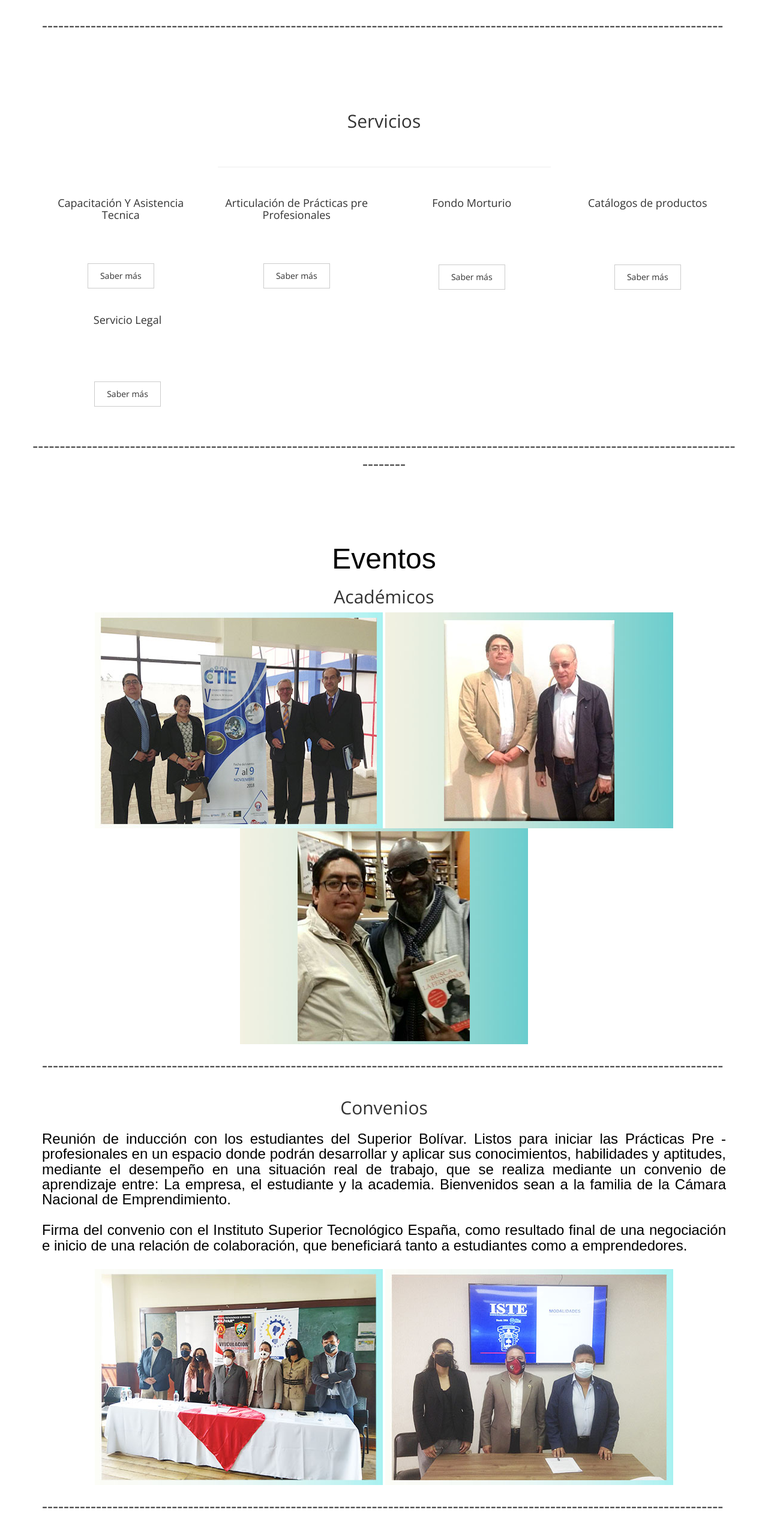
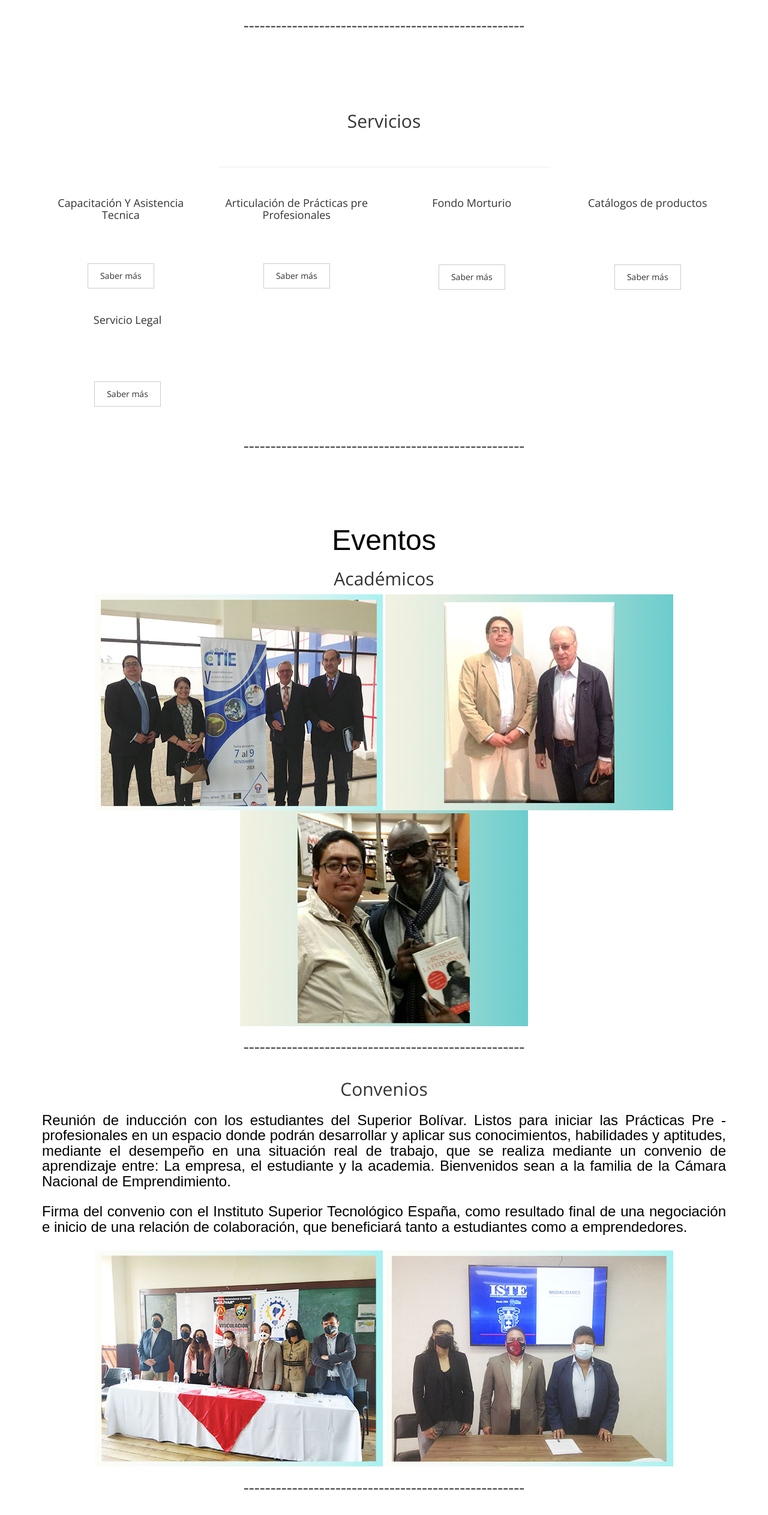
Before and after one commit to edylover/camaradeemprendimiento, a plain HTML site: page index.html in a window 1280 px wide. Shown: the part 1733-4259 px from the top of the page at 60% size. Drawn offline with nearby package versions, Linux system fonts and the light colour scheme.

Commit message:
Add files via upload

```diff
--- a/index.html
+++ b/index.html
@@ -146,7 +146,7 @@ Asamblea Constitutiva celebrada el 16 de agosto del
 
       </div>
     </div>
-	  <h1>------------------------------------------------------------------------------------------------------------------------------</h1>
+	  <center><h1>----------------------------------------------------</h1></center>
   </div>
 
 <div class="container">
@@ -224,7 +224,7 @@ Asamblea Constitutiva celebrada el 16 de agosto del
 		</center>
 
     </div>
-	  <h1>------------------------------------------------------------------------------------------------------------------------------------------</h1>
+	  <center><h1>----------------------------------------------------</h1></center>
   </div>
 
 
@@ -242,7 +242,7 @@ Asamblea Constitutiva celebrada el 16 de agosto del
 
 		 </center>
     </div>
-	  <h1>------------------------------------------------------------------------------------------------------------------------------</h1>
+	  <center><h1>----------------------------------------------------</h1></center>
   </div>
 
 <div class="container">
@@ -264,7 +264,7 @@ Firma del convenio con el Instituto Superior Tecnológico España, como resultad
 			<img src="img/Convenios/27.jpg" title="Academico" width="480px" height="360px">
 		</center>
     </div>
-	<h1>------------------------------------------------------------------------------------------------------------------------------</h1>
+	<center><h1>----------------------------------------------------</h1></center>
   </div>
 
 
@@ -279,7 +279,7 @@ Firma del convenio con el Instituto Superior Tecnológico España, como resultad
 			  <img src="img/TrabajoR/27.jpg" title="Academico" width="480px" height="360px">
  		 </center>
     </div>
-	<h1>------------------------------------------------------------------------------------------------------------------------------</h1>
+	<center><h1>----------------------------------------------------</h1></center>
   </div>
 
 
@@ -299,7 +299,7 @@ Listos para iniciar las Prácticas Pre - profesionales en un espacio donde podr
          	<img src="img/Eventos/31.jpg" title="Academico" width="480px" height="360px">
 		</center>
     </div>
-	<h1>------------------------------------------------------------------------------------------------------------------------------</h1>
+	<center><h1>----------------------------------------------------</h1></center>
   </div>
 
 
```
